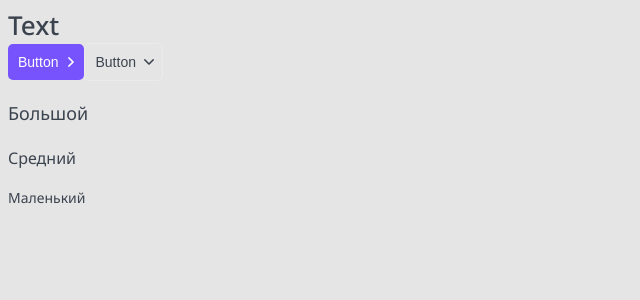
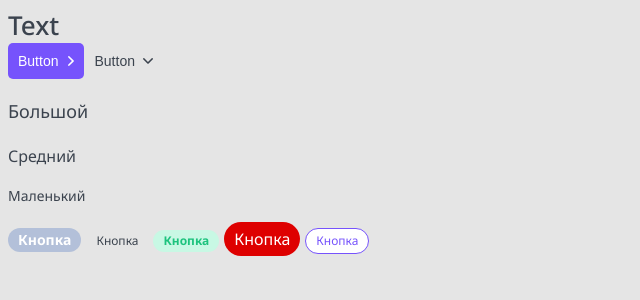
Before and after one commit to senkevich-ser/promo-next, a Next.js app: page / in a window 1280 px wide. Shown: the top 300 px of the page, without its empty margins (0-640 px from the left). Built offline with nearby package versions, Linux system fonts and the light colour scheme.

Commit message:
added Tag component

```diff
--- /dev/null
+++ b/components/Tag/Tag.module.css
@@ -0,0 +1,59 @@
+.tag{
+
+    display: inline-block;
+
+    margin-right: 5px;
+    padding: 5px 10px;
+
+
+    border-radius: 20px;
+    box-sizing: border-box;
+
+
+
+
+}
+
+.s{
+    font-size: 12px;
+    line-height: 12px;
+}
+
+.l{
+    font-size: 14px;
+    line-height: 14px;
+}
+
+.host{
+    font-weight: 500;
+    background-color: var(--grey-ligh);
+    border: 1px solid var(--grey-light);
+}
+
+.grey{
+    font-weight: 600;
+    color:var(--white);
+    background-color: #B3C0D9;
+}
+
+.green{
+    font-weight: 700;
+    color: var(--green);
+    background-color: var(--green-light);
+}
+
+.red{
+    font-size: 16px;
+    line-height: 24px;
+    color:var(--white);
+    background-color: #DE0000;
+}
+
+
+.primary{
+    line-height: 14px;
+    color:var(--primary);
+    background-color: var(--white);
+    border: 1px solid var(--primary);
+
+}
--- /dev/null
+++ b/components/Tag/Tag.tsx
@@ -0,0 +1,29 @@
+import { TagProps } from "./Tag.props";
+import styles from "./Tag.module.css";
+import cn from "classnames";
+
+export const Tag = ({
+  children,
+  size = "s",
+  color = "ghost",
+  href,
+  className,
+  ...props
+}: TagProps): JSX.Element => {
+  return (
+    <div
+      className={cn(styles.tag, className, {
+        [styles.s]: size == "s",
+        [styles.l]: size == "l",
+        [styles.ghost]: color == "ghost",
+        [styles.grey]: color == "grey",
+        [styles.green]: color == "green",
+        [styles.red]: color == "red",
+        [styles.primary]: color == "primary",
+      })}
+      {...props}
+    >
+      {href ? <a href={href}>{children}</a> : <>{children}</>}
+    </div>
+  );
+};
--- a/components/index.ts
+++ b/components/index.ts
@@ -1,3 +1,4 @@
 export*from './Htag/Htag';
 export*from './Button/Button';
 export*from './Paragraph/P';
+export*from './Tag/Tag';
--- a/pages/index.tsx
+++ b/pages/index.tsx
@@ -1,4 +1,4 @@
-import { Htag, Paragraph,Button } from "@/components";
+import { Htag, Paragraph,Button,Tag } from "@/components";
 
 export default function Home(): JSX.Element {
   return (
@@ -9,6 +9,11 @@ export default function Home(): JSX.Element {
       <Paragraph size='l'>{'Большой'}</Paragraph>
       <Paragraph size={'m'}>{'Средний'}</Paragraph>
       <Paragraph size={'s'}>{'Маленький'}</Paragraph>
+      <Tag size={'l'} color={'grey'}>Кнопка</Tag>
+      <Tag size={'s'} color={'ghost'}>Кнопка</Tag>
+      <Tag size={'s'} color={'green'}>Кнопка</Tag>
+      <Tag size={'l'} color={'red'}>Кнопка</Tag>
+      <Tag size={'s'} color={'primary'}>Кнопка</Tag>
     </>
   );
 }
--- a/styles/globals.css
+++ b/styles/globals.css
@@ -3,7 +3,7 @@
 
 :root {
   --black:#3B434E;
-  --gray-light:#ebebeb;
+  --grey-light:#ebebeb;
   --white:white;
   --primary:#7653FC;
   --red:#FC836D;
```
Also changed, not shown: components/Tag/Tag.props.ts (added, +8 -0 lines).
